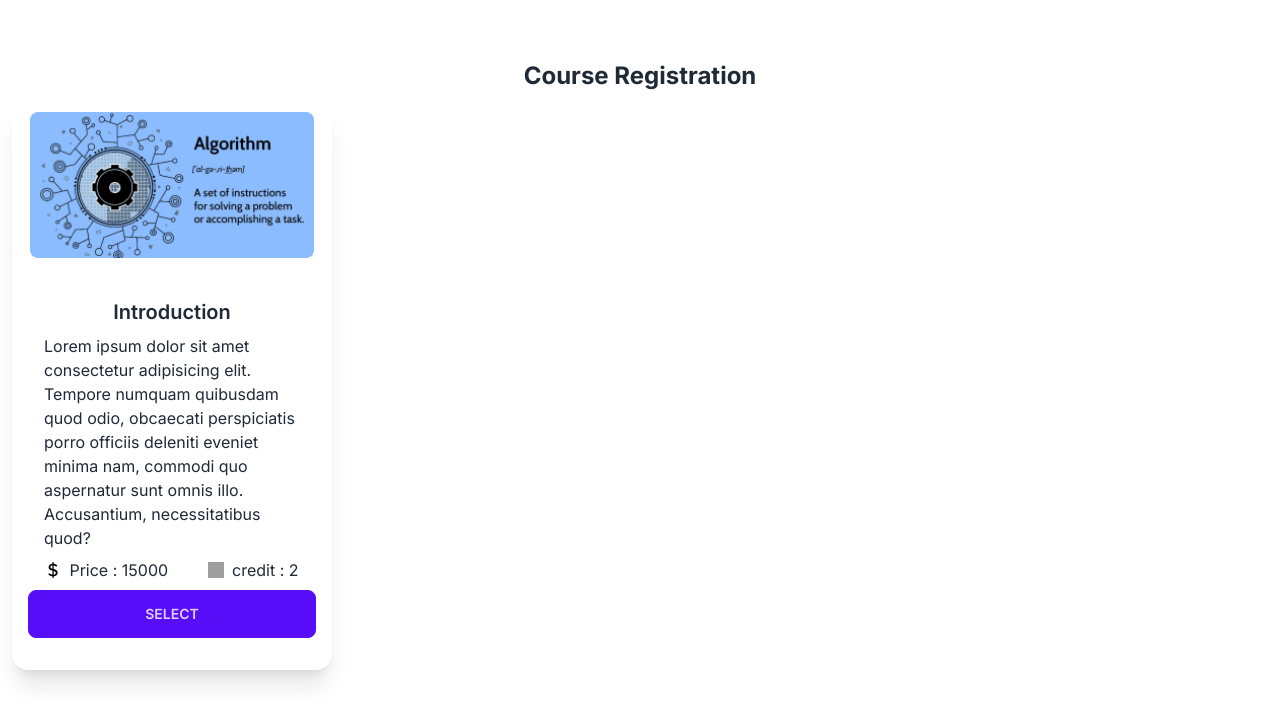
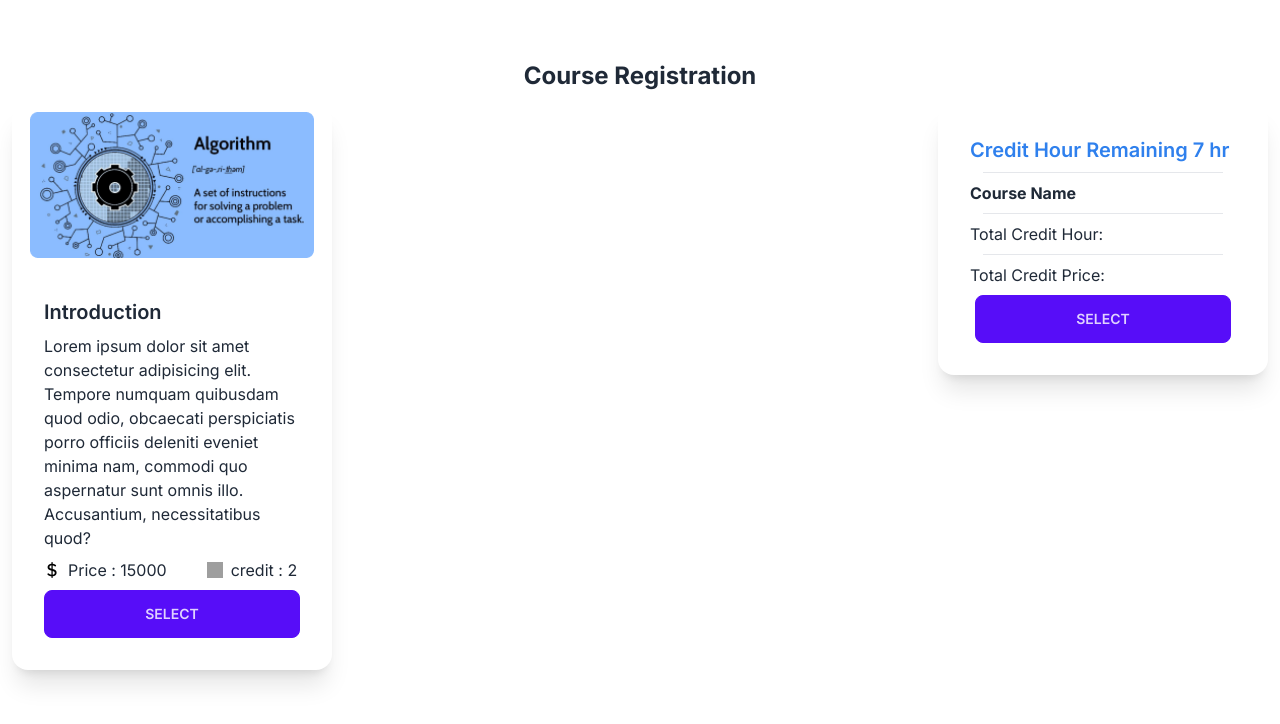
Before and after one commit to Sheikh551845/Course_Registration, a React (Vite) app in the folder assignment-7/: page / in a window 1280 px wide. Shown: the top 724 px of the page. Built offline with nearby package versions, Linux system fonts and the light colour scheme; no server answers; grey boxes are pictures that could not be loaded.

Commit message:
Static Card done

```diff
--- a/assignment-7/src/App.jsx
+++ b/assignment-7/src/App.jsx
@@ -3,6 +3,7 @@ import reactLogo from './assets/react.svg'
 import viteLogo from '/vite.svg'
 import './App.css'
 import Card from './components/card'
+import Cart from './components/cart'
 
 
 function App() {
@@ -14,8 +15,14 @@ function App() {
     <>
     <div className='max-w-lg md:max-w-2xl lg:max-w-screen-2xl mx-auto p-3'>
     <h1 className="text-center mt-12 text-2xl font-bold mb-3">Course Registration</h1>
+    <div className="flex gap-10">
+      <div className="w-3/4">
+      <Card></Card>
+      </div>
 
-     <Card></Card>
+     <Cart></Cart>
+    </div>
+
     </div>
 
     </>
--- a/assignment-7/src/components/card.jsx
+++ b/assignment-7/src/components/card.jsx
@@ -3,18 +3,19 @@ import React,{useEffect, useState} from 'react';
 
 function Card() {
 
-    // useEffect(()=>{
-    //     fetch("data.json")
-    //     .then((res)=>res.json)
-    //     .then((data)=>console.log(data));
-    //  },[]);
+    useEffect(()=>{
+        fetch(".\data.json")
+        .then((res)=>res.json)
+        .then((data)=>console.log(data));
+     },[]);
+
   return (
     <div>
  <div className="card w-80 bg-base-100 shadow-xl">
   <figure className="">
     <img src="Asset/ai_essentials.png" alt="" className="rounded-xl w-[300px] p-2" />
   </figure>
-  <div className="card-body items-center ">
+  <div className="card-body  ">
     <h2 className="card-title text-left">Introduction</h2>
     <p className="text-left">Lorem ipsum dolor sit amet consectetur adipisicing elit. Tempore numquam quibusdam quod odio, obcaecati perspiciatis porro officiis deleniti eveniet minima nam, commodi quo aspernatur sunt omnis illo. Accusantium, necessitatibus quod?</p>
     <div className="flex gap-10">
@@ -31,8 +32,8 @@ function Card() {
 
 
 
-    <div className="card-actions">
-      <button className="btn btn-primary w-72">Select</button>
+    <div className="card-actions mx-auto">
+      <button className="btn btn-primary w-64">Select</button>
     </div>
   </div>
 </div>
--- a/assignment-7/src/components/cart.jsx
+++ b/assignment-7/src/components/cart.jsx
@@ -1,11 +1,29 @@
 import React from 'react'
 
-function cart() {
+function Cart() {
   return (
     <div>
-      <p>hello</p>
+       <div className="card w-[330px] bg-base-100 shadow-xl">
+
+  <div className="card-body">
+    <h2 className="card-title text-left text-[#2F80ED]">Credit Hour Remaining 7 hr</h2>
+    <hr style={{ color: 'black', width: '90%' ,margin:'auto'}}></hr>
+
+    <p className="text-left font-bold">Course Name</p>
+
+    <hr style={{ color: 'black', width: '90%' ,margin:'auto'}}></hr>
+    <p className='text-left'>Total Credit Hour: </p>
+    <hr style={{ color: 'black', width: '90%' ,margin:'auto'}}></hr>
+    <p className='text-left'>Total Credit Price: </p>
+
+
+    <div className="card-actions mx-auto">
+      <button className="btn btn-primary w-64">Select</button>
+    </div>
+  </div>
+</div>
     </div>
   )
 }
 
-export default cart
+export default Cart
```
